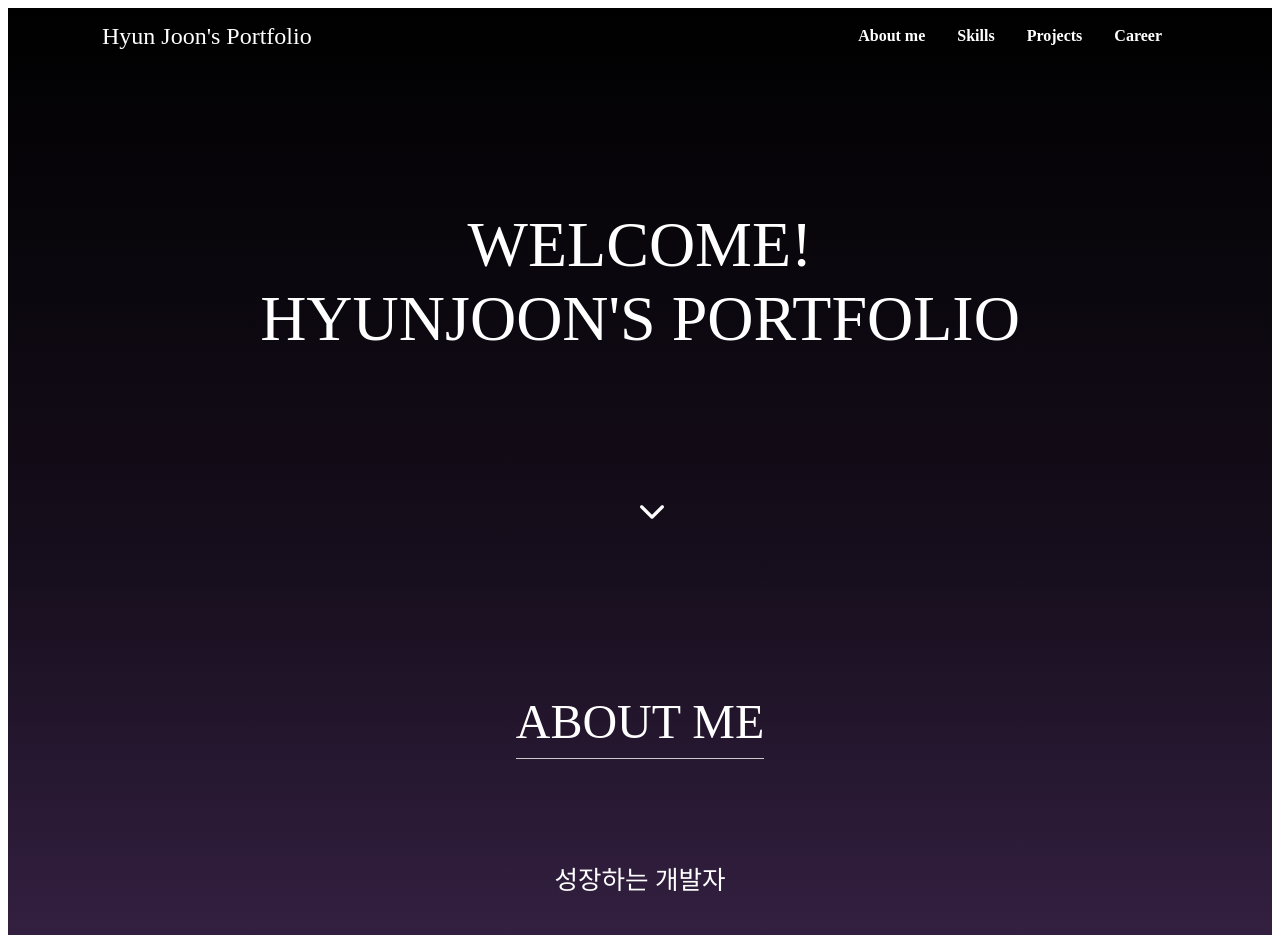
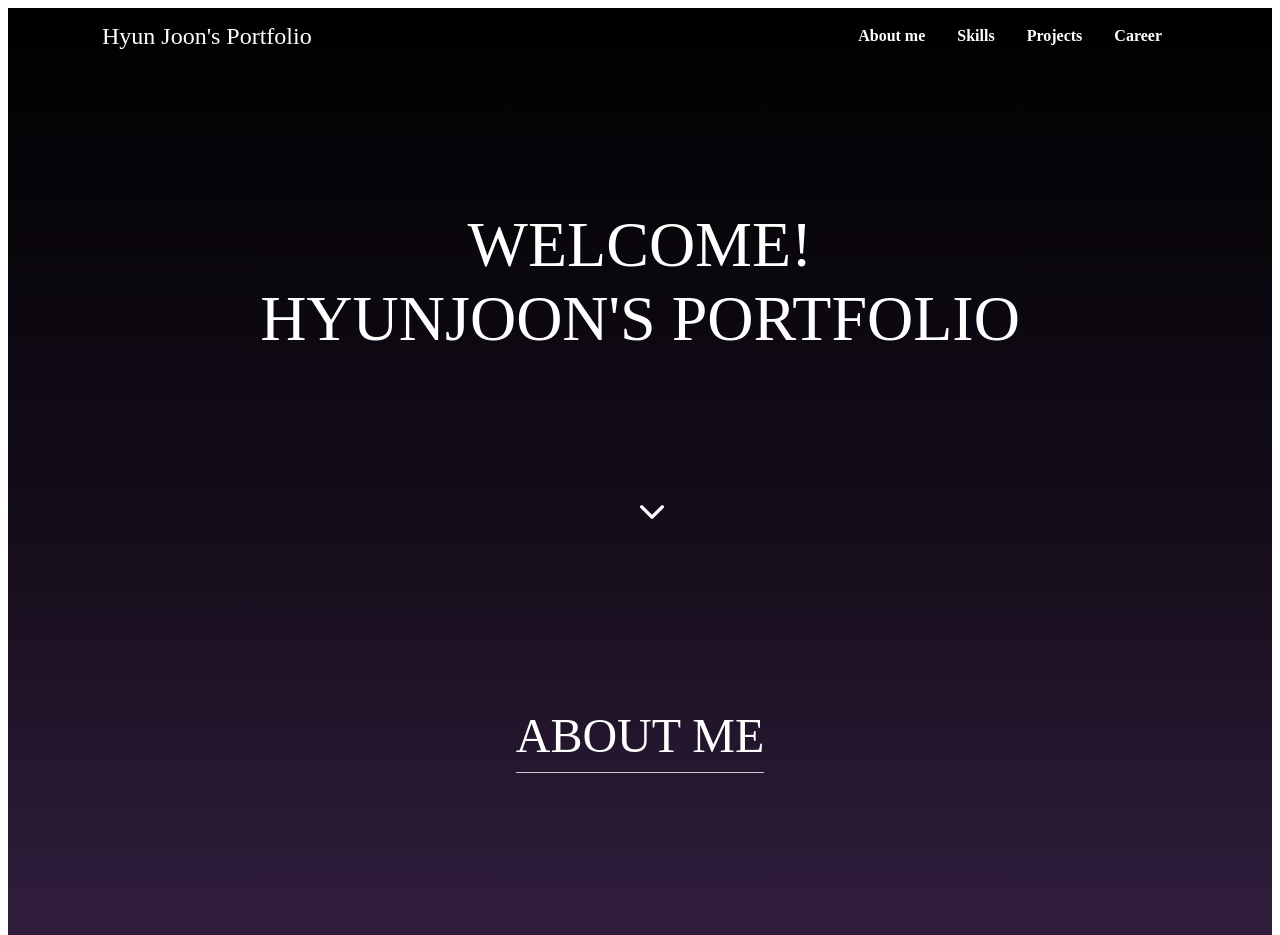
Before and after one commit to haryan248/hyun_joon_portfolio, a Vue app: page / in a window 1280 px wide. Shown: the top 935 px of the page. Built offline with nearby package versions, Linux system fonts and the light colour scheme; a web font is replaced by a local one.

Commit message:
about css 수정

```diff
--- a/src/components/About/about.css
+++ b/src/components/About/about.css
@@ -9,12 +9,18 @@
     background: linear-gradient(#160e1c, #58356f);
     color: #fff;
 }
+.myinfo_content {
+    box-sizing: border-box;
+    width: 100%;
+    max-width: 71.25rem;
+    padding: 4rem 2rem;
+    margin: 0 auto;
+}
 .myinfo_section_title_wrap {
     box-sizing: initial;
     display: flex;
     justify-content: center;
     padding: 80px 0;
-    margin-top: 50px;
     width: 100%;
     height: max-content;
     text-align: center;
--- a/src/components/About/about.vue
+++ b/src/components/About/about.vue
@@ -1,7 +1,9 @@
 <template>
     <div class="section_myinfo">
-        <div class="myinfo_section_title_wrap" :class="[{ 'stagger-item': checkHeight }, { 'stagger-item-out': !checkHeight && !firstLoad }, { info_opacity_zero: firstLoad }]">
-            <span class="section_title">ABOUT ME</span>
+        <div class="myinfo_content" :class="[{ 'stagger-item': checkHeight }, { 'stagger-item-out': !checkHeight && !firstLoad }, { info_opacity_zero: firstLoad }]">
+            <div class="myinfo_section_title_wrap">
+                <span class="section_title">ABOUT ME</span>
+            </div>
         </div>
         <div class="myinfo_container">
             <div class="myinfo_introduce" :class="[{ 'stagger-item': checkHeight }, { 'stagger-item-out': !checkHeight && !firstLoad }, { info_opacity_zero: firstLoad }]">
```
